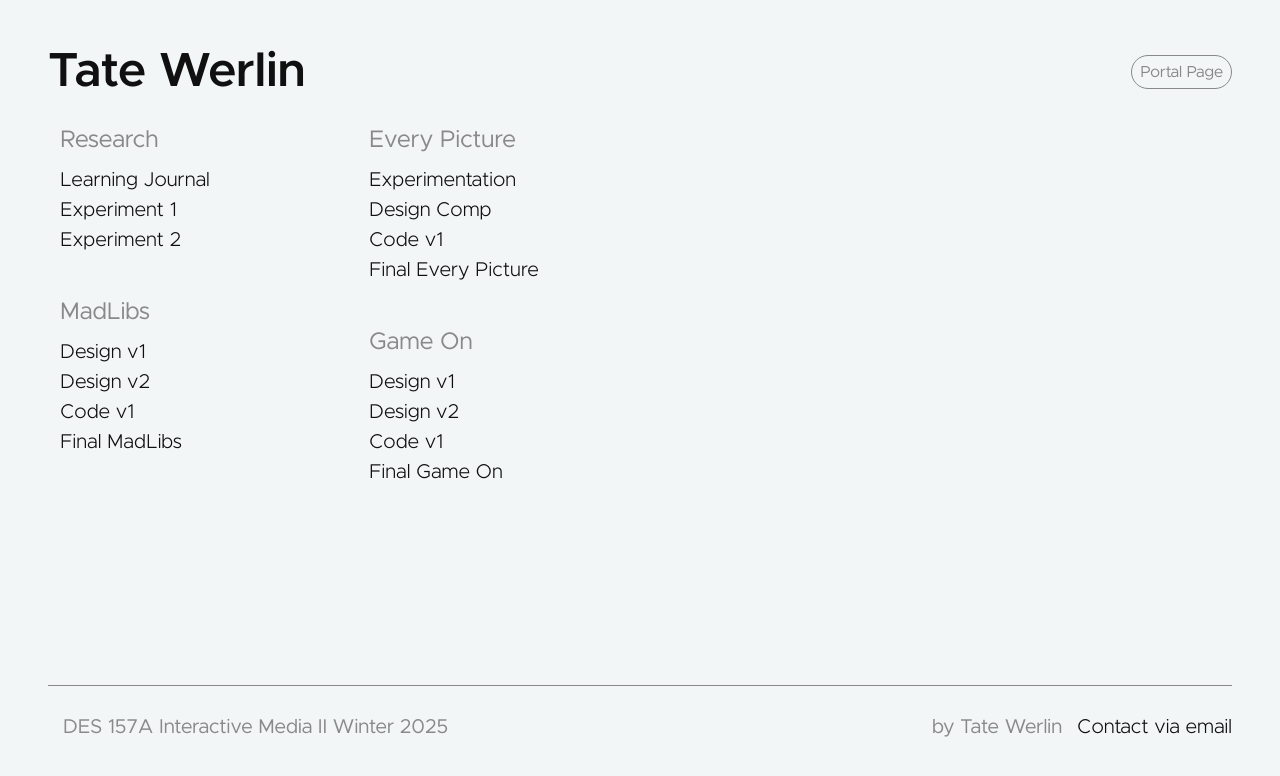
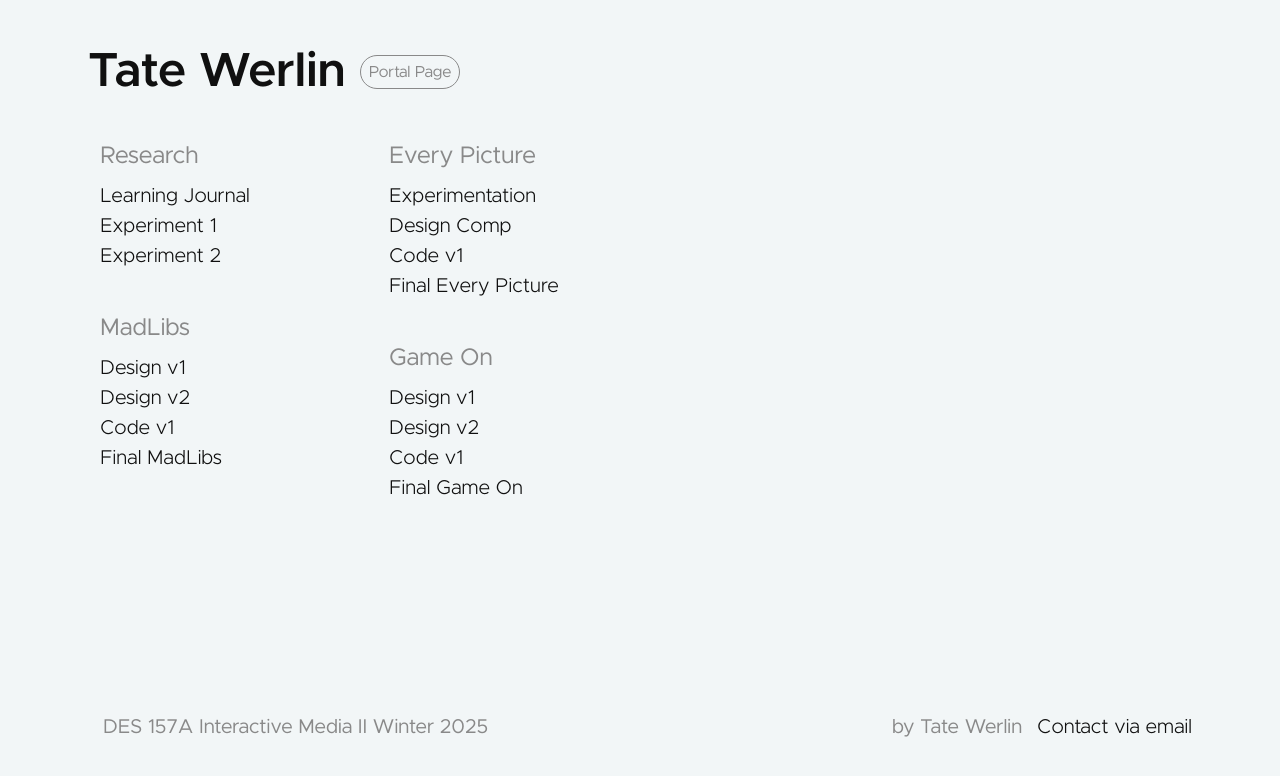
Before and after one commit to tatewerlin/des157a, a plain HTML site: page index.html in a window 1280 px wide. Drawn offline with Linux system fonts and the light colour scheme.

Commit message:
max width set to 1200px

```diff
--- a/styles.css
+++ b/styles.css
@@ -103,13 +103,17 @@ h1{
     margin: 0 0.3em 0 0;
 }
 
+body{
+    max-width: 1200px; /* ideally this would be removed for best appearance */
+    background-color: var(--background-color);
+    justify-content: center;
+    margin: auto;
+}
 main{
     background-color: var(--background-color);
     box-sizing: border-box;/* width and height includes padding */
     display: flex;
     flex-flow: column;
-    justify-content: center;
-    margin: auto;
     padding: 3em;
     height: 100vh;
 }
@@ -124,10 +128,10 @@ section{
     box-sizing: border-box;
     display: flex;
     flex-direction: row wrap;
-    justify-content: space-between;
+    justify-content: start;
     align-items: center;
     height: fit-content;
-    margin: 0 0 2em 0; /* control vertical gap between row 1 and 2 */
+    margin: 0 0 3em 0; /* control vertical gap between row 1 and 2 */
 }
 #row-2{
     flex: 1; /* remaining height occupied after rows 1 and 3 heights are fit to content */
@@ -143,9 +147,10 @@ section{
     height: auto;
     max-height: fit-content;
     padding: 1em 0 0 0;
-    border-top-style: solid;
+    /* with 1200px max width, the page looks nicer without this line */
+    /* border-top-style: solid;
     border-top-width: 1px;
-    border-top-color: var(--medium-grey);
+    border-top-color: var(--medium-grey); */
 }
 
 /* columns are children of row-2 */
```
